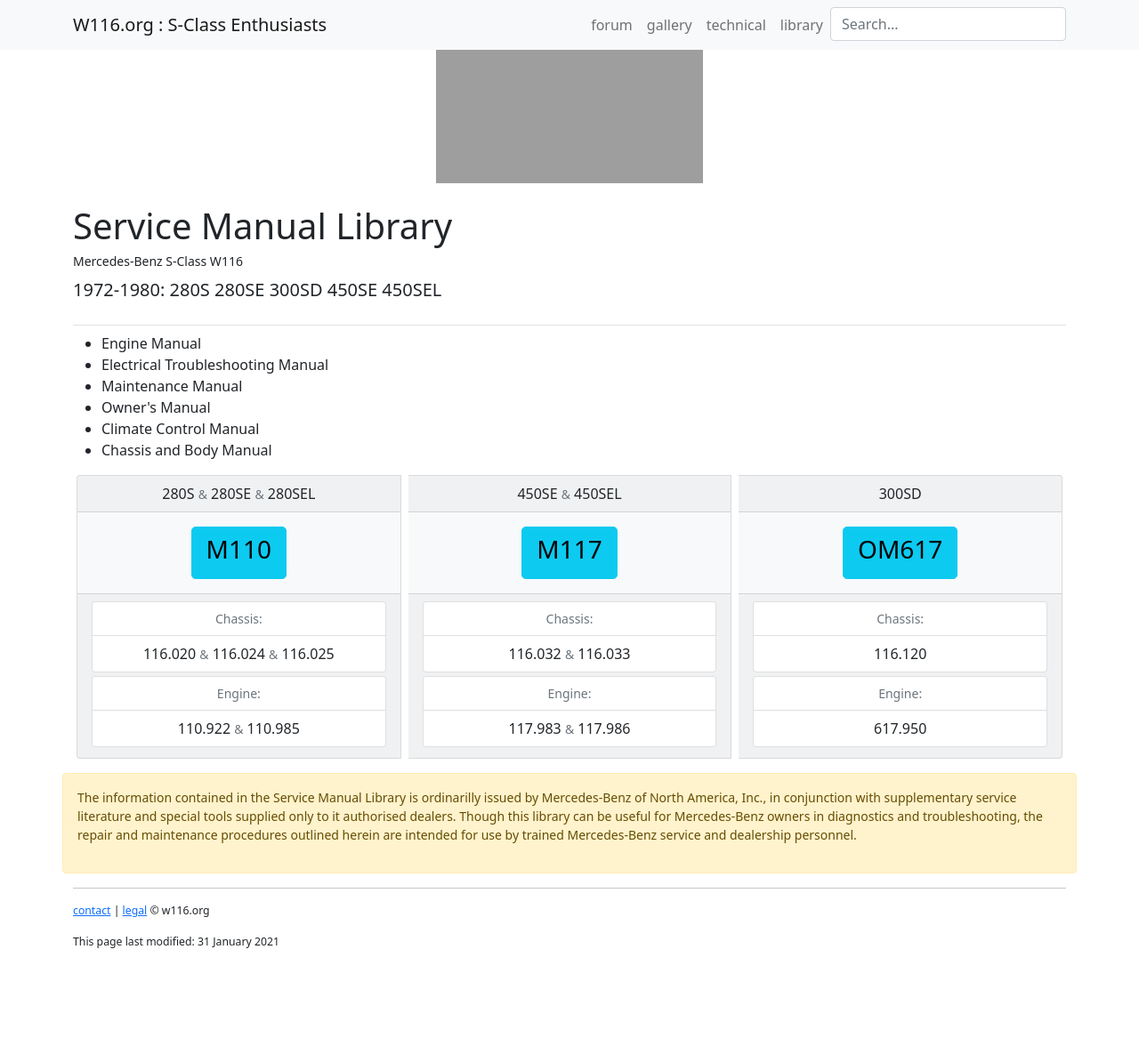
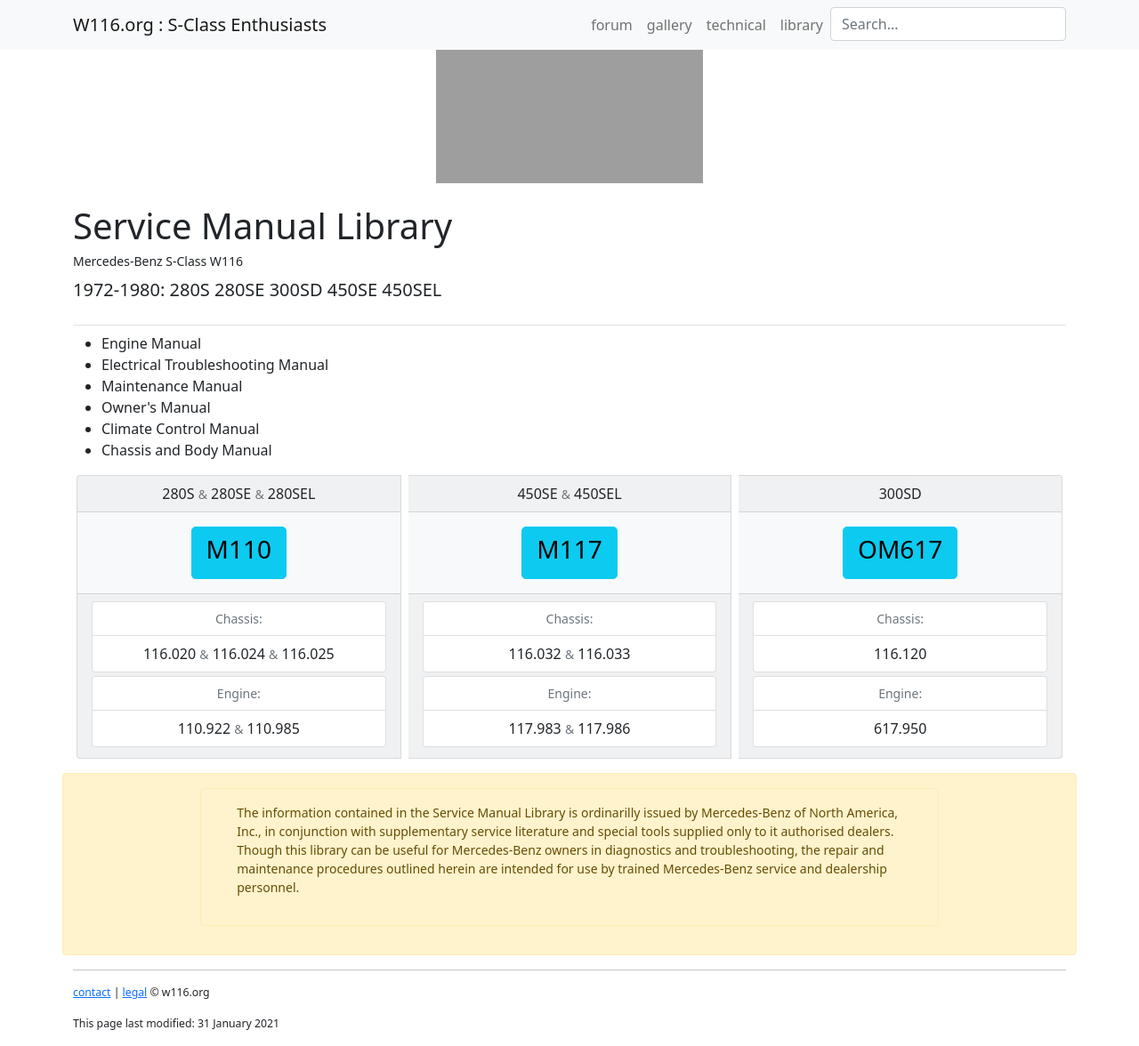
Before and after one commit to W116org/handbook, a Jekyll site: the page built from index.html, in a window 1280 px wide. Shown: the whole page at 89% size. Built offline with Jekyll 4.4.1, drawn with Linux system fonts in a browser that asks for light colours; comment, search, counter and statistics services are not loaded; before the commit the page ends 1084 px from its top, so only the background shows below that; grey boxes are pictures that could not be loaded.

Commit message:
Update disclaimer.html

```diff
--- a/_includes/disclaimer.html
+++ b/_includes/disclaimer.html
@@ -1 +1,5 @@
-<p class="small">The information contained in the Service Manual Library is ordinarilly issued by Mercedes-Benz of North America, Inc., in conjunction with supplementary service literature and special tools supplied only to it authorised dealers. Though this library can be useful for Mercedes-Benz owners in diagnostics and troubleshooting, the repair and maintenance procedures outlined herein are intended for use by trained Mercedes-Benz service and dealership personnel.</p>
+<div id="disclaimer" class="container alert alert-warning w-75">
+
+    <p class="small px-4">The information contained in the Service Manual Library is ordinarilly issued by Mercedes-Benz of North America, Inc., in conjunction with supplementary service literature and special tools supplied only to it authorised dealers. Though this library can be useful for Mercedes-Benz owners in diagnostics and troubleshooting, the repair and maintenance procedures outlined herein are intended for use by trained Mercedes-Benz service and dealership personnel.</p>
+
+</div> <!-- End of disclaimer -->
```
